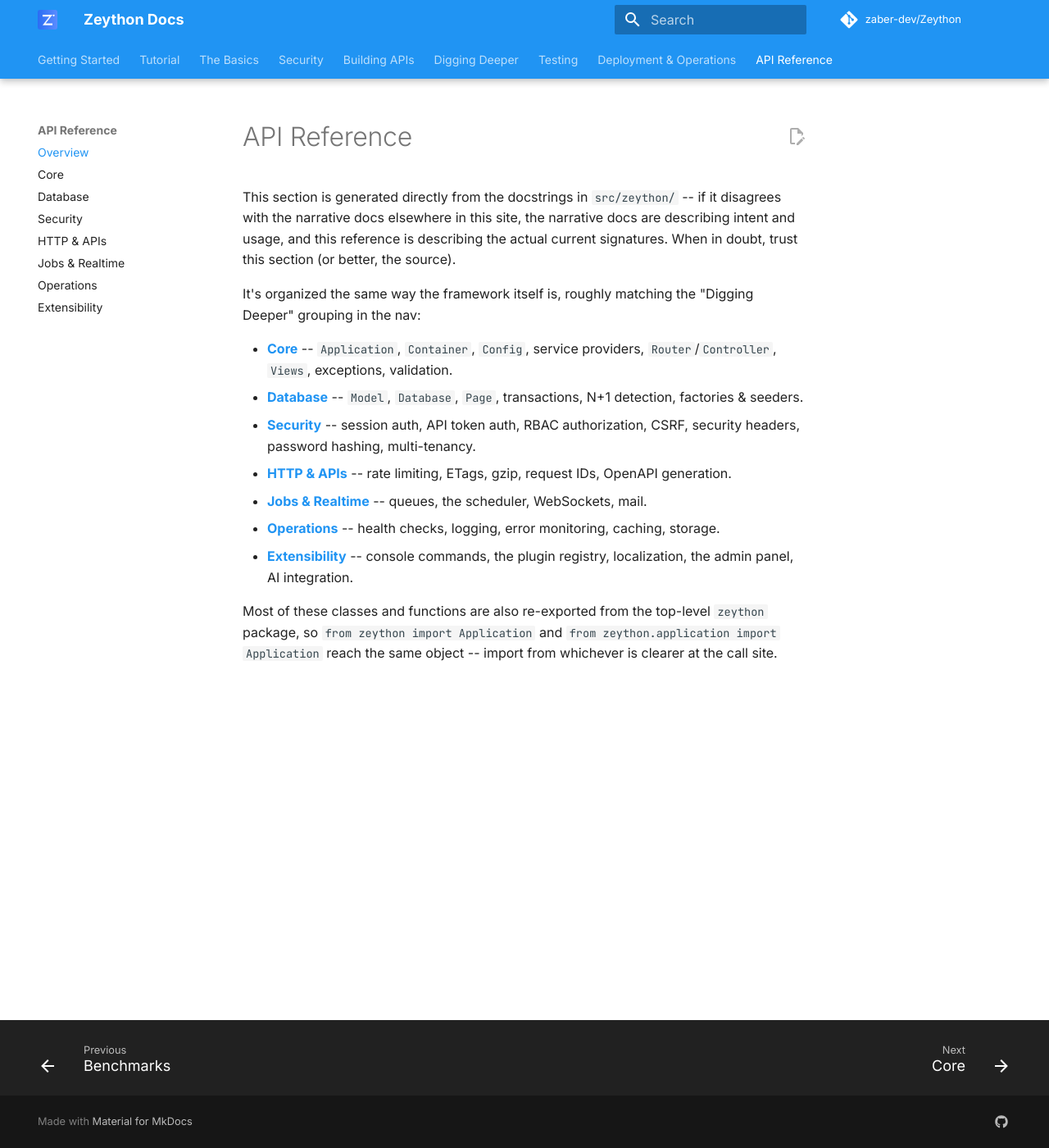
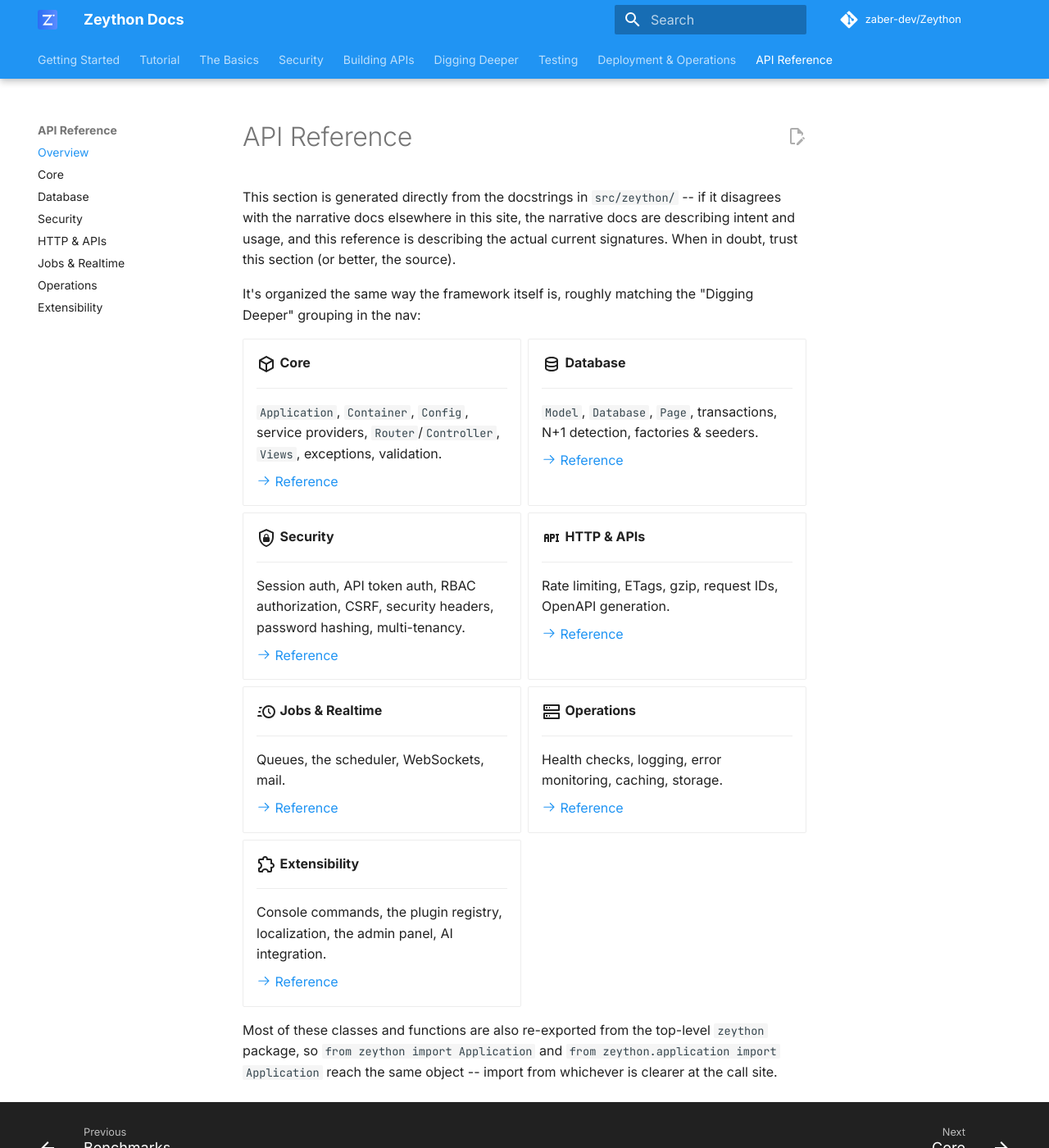
Before and after one commit to zaber-dev/Zeython, an MkDocs documentation site: the page built from docs/reference/index.md, in a window 1280 px wide and 1400 px high. Shown: the whole window at 82% size. Built offline with MkDocs 1.6.1 and Material for MkDocs 9.7.7, drawn with Linux system fonts in a browser that asks for light colours; comment, search, counter and statistics services are not loaded; some of the changed lines change nothing that is shown.

Commit message:
Give the API reference index the same card treatment as the homepage
Was a plain bulleted list -- inconsistent with the new docs homepage's
grid-cards design. Same seven sections, same layout pattern, verified
by screenshot (icons, hover states, and dark mode all render correctly).

```diff
--- a/docs/reference/index.md
+++ b/docs/reference/index.md
@@ -9,20 +9,69 @@
 It's organized the same way the framework itself is, roughly matching the
 "Digging Deeper" grouping in the nav:
 
-- **[Core](core.md)** -- `Application`, `Container`, `Config`, service
-  providers, `Router`/`Controller`, `Views`, exceptions, validation.
-- **[Database](database.md)** -- `Model`, `Database`, `Page`, transactions,
-  N+1 detection, factories & seeders.
-- **[Security](security.md)** -- session auth, API token auth, RBAC
-  authorization, CSRF, security headers, password hashing, multi-tenancy.
-- **[HTTP & APIs](http-api.md)** -- rate limiting, ETags, gzip, request IDs,
-  OpenAPI generation.
-- **[Jobs & Realtime](jobs-realtime.md)** -- queues, the scheduler,
-  WebSockets, mail.
-- **[Operations](operations.md)** -- health checks, logging, error
-  monitoring, caching, storage.
-- **[Extensibility](extensibility.md)** -- console commands, the plugin
-  registry, localization, the admin panel, AI integration.
+<div class="grid cards" markdown>
+
+-   :material-cube-outline:{ .lg .middle } **Core**
+
+    ---
+
+    `Application`, `Container`, `Config`, service providers,
+    `Router`/`Controller`, `Views`, exceptions, validation.
+
+    [:octicons-arrow-right-24: Reference](core.md)
+
+-   :material-database-outline:{ .lg .middle } **Database**
+
+    ---
+
+    `Model`, `Database`, `Page`, transactions, N+1 detection, factories
+    & seeders.
+
+    [:octicons-arrow-right-24: Reference](database.md)
+
+-   :material-shield-lock-outline:{ .lg .middle } **Security**
+
+    ---
+
+    Session auth, API token auth, RBAC authorization, CSRF, security
+    headers, password hashing, multi-tenancy.
+
+    [:octicons-arrow-right-24: Reference](security.md)
+
+-   :material-api:{ .lg .middle } **HTTP & APIs**
+
+    ---
+
+    Rate limiting, ETags, gzip, request IDs, OpenAPI generation.
+
+    [:octicons-arrow-right-24: Reference](http-api.md)
+
+-   :material-clock-fast:{ .lg .middle } **Jobs & Realtime**
+
+    ---
+
+    Queues, the scheduler, WebSockets, mail.
+
+    [:octicons-arrow-right-24: Reference](jobs-realtime.md)
+
+-   :material-server-outline:{ .lg .middle } **Operations**
+
+    ---
+
+    Health checks, logging, error monitoring, caching, storage.
+
+    [:octicons-arrow-right-24: Reference](operations.md)
+
+-   :material-puzzle-outline:{ .lg .middle } **Extensibility**
+
+    ---
+
+    Console commands, the plugin registry, localization, the admin
+    panel, AI integration.
+
+    [:octicons-arrow-right-24: Reference](extensibility.md)
+
+</div>
 
 Most of these classes and functions are also re-exported from the
 top-level `zeython` package, so `from zeython import Application` and
```
